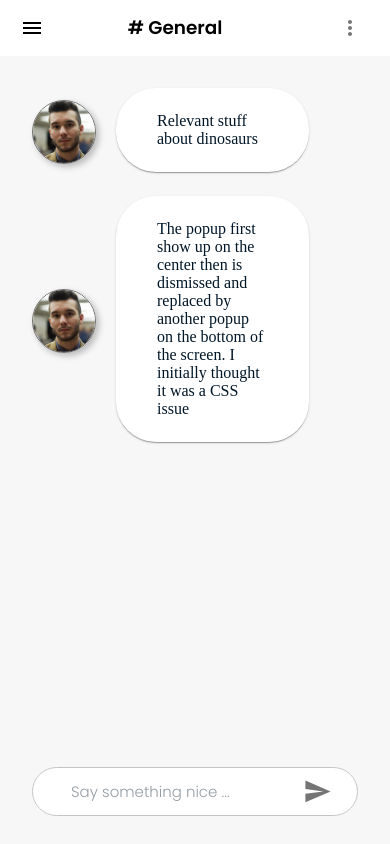
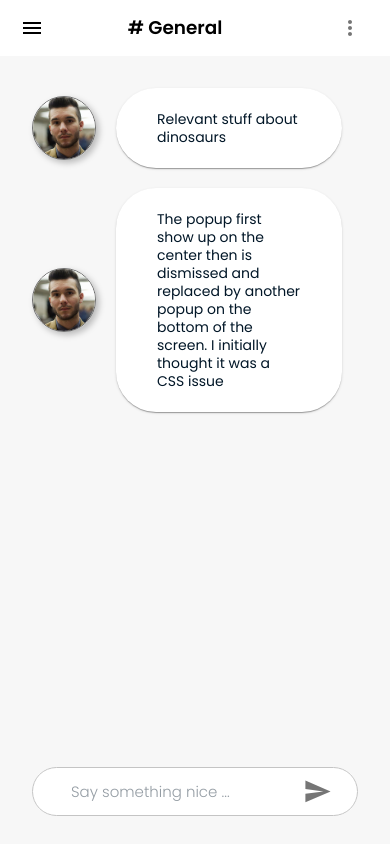
Before and after one commit to therealilyaskhan/songs-sharing, a React (Create React App) app in the folder frontend/: page /rooms in a window 390 px wide. Built offline with nearby package versions, Linux system fonts and the light colour scheme.

Commit message:
msg box made fully responsive and styles improved

```diff
--- a/frontend/src/components/Message.js
+++ b/frontend/src/components/Message.js
@@ -1,6 +1,8 @@
 import React from 'react';
 import Box from '@material-ui/core/Box';
 import { makeStyles } from '@material-ui/core/styles';
+import useMediaQuery from '@material-ui/core/useMediaQuery';
+import Typography from '@material-ui/core/Typography';
 
 import CardContent from './Card/CardContent';
 import CardContainer from './Card/CardContainer';
@@ -12,12 +14,23 @@ const useStyles = makeStyles({
     border: '1px solid #707070'
   },
   msgBox: {
-    display: 'inline-block',
     width: 'fit-content'
+  },
+  msg: {
+    margin: '-2px 0px -2px',
+    lineHeight: '18px'
   }
 });
 
 export default function Message({ msg }) {
+
+  const lg = useMediaQuery('(max-width:1279.95px)'); //90%
+  const md = useMediaQuery('(max-width:650px)'); //90%
+  const sm = useMediaQuery('(max-width:620px)'); //95%
+  const xs = useMediaQuery('(max-width:599.95px)'); //85%
+  const xss = useMediaQuery('(max-width:500px)'); //95%
+
+  const msgWidth = xss ? '95%' : xs ? '85%' : sm ? '95%' : md ? '90%' : lg ? '85%' : '80%';
 
   const classes = useStyles();
 
@@ -28,8 +41,7 @@ export default function Message({ msg }) {
       alignItems='center'
       mb={2.5}
       flexWrap='nowrap'
-      width='85%'
-      maxWidth='85%'
+      width={msgWidth}
     >
       <Box
         flexShrink={0}
@@ -61,7 +73,14 @@ export default function Message({ msg }) {
           <CardContent
             pb={16}
           >
-            {message}
+            <Typography
+              className={classes.msg}
+              variant='subtitle2'
+              component='div'
+              color='textPrimary'
+            >
+              {message}
+            </Typography>
           </CardContent>
         </CardContainer>
       </Box>
```
